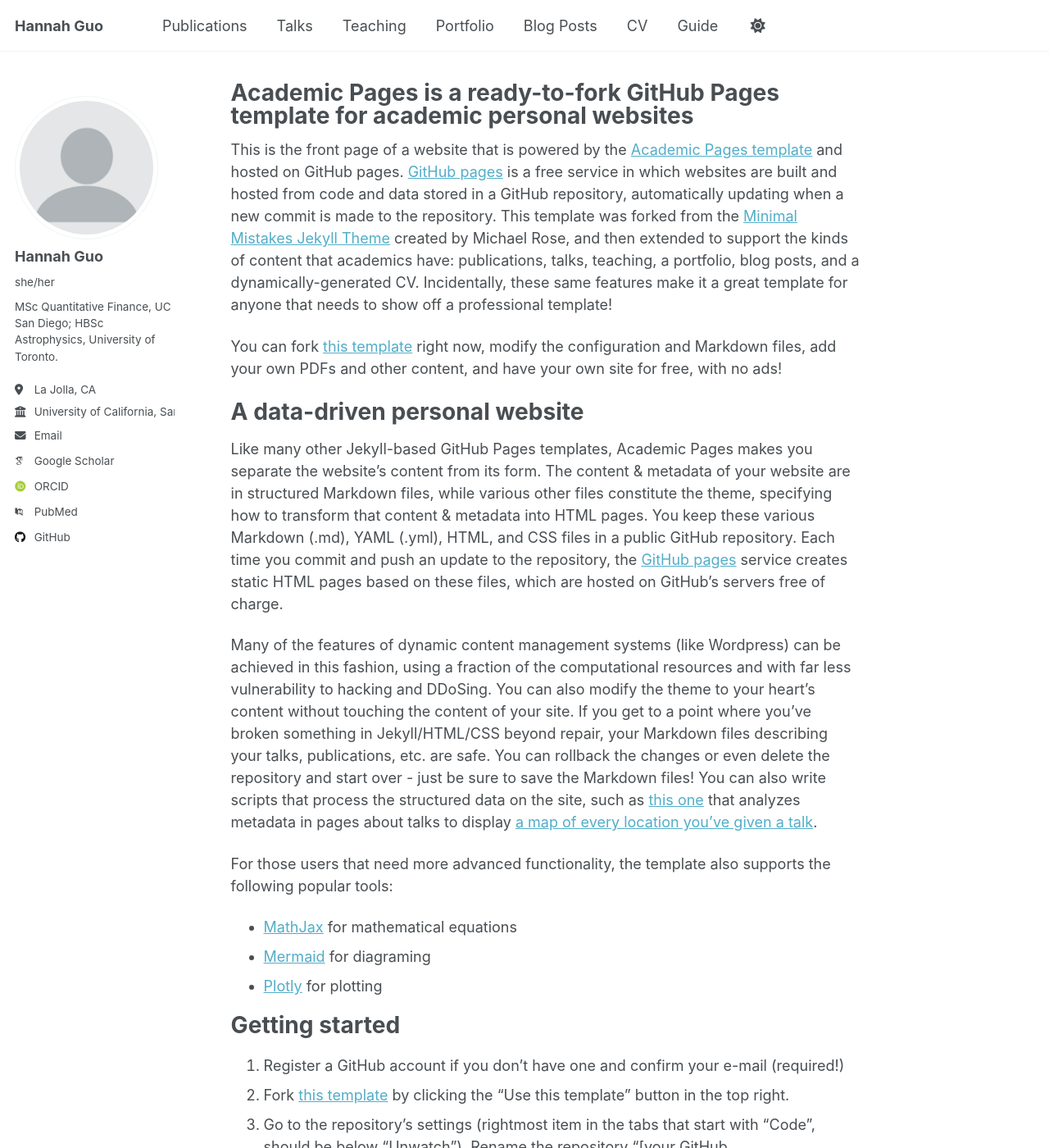
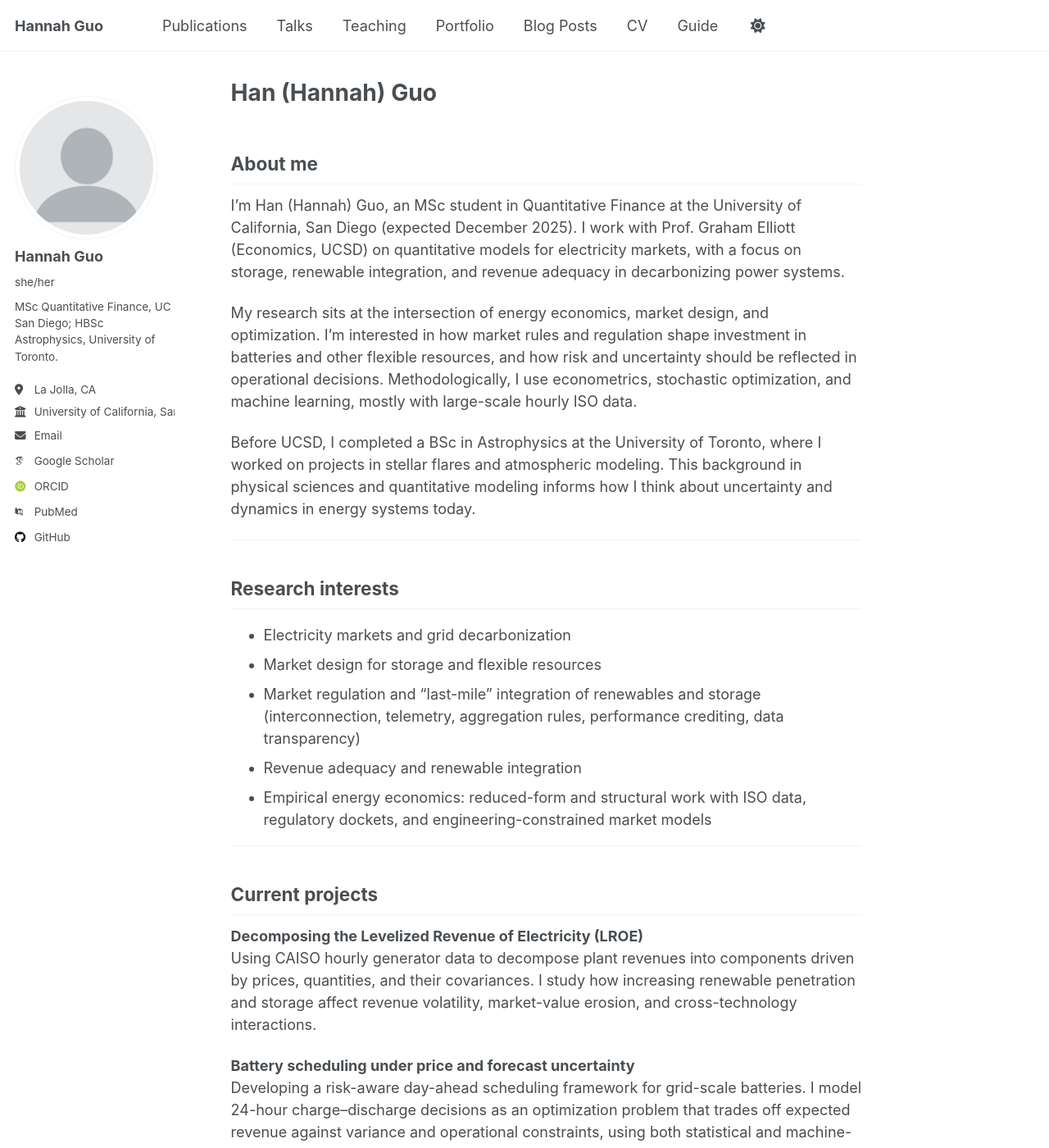
Before and after one commit to itshannahulu/itshannahulu.github.io, a Jekyll site: the page built from _pages/about.md, in a window 1280 px wide and 1400 px high. Shown: the whole window at 82% size. Built offline with Jekyll 4.4.1, drawn with Linux system fonts in a browser that asks for light colours; some web fonts are replaced; a script that is not in the unit is left out; some of the changed text lies outside the part shown.

Commit message:
Revise about page with personal details and research
Updated personal information and research interests in the about page.

```diff
--- a/_pages/about.md
+++ b/_pages/about.md
@@ -1,56 +1,63 @@
 ---
 permalink: /
-title: "Academic Pages is a ready-to-fork GitHub Pages template for academic personal websites"
+title: "Han (Hannah) Guo"
 author_profile: true
 redirect_from:
   - /about/
   - /about.html
 ---
 
-This is the front page of a website that is powered by the [Academic Pages template](https://github.com/academicpages/academicpages.github.io) and hosted on GitHub pages. [GitHub pages](https://pages.github.com) is a free service in which websites are built and hosted from code and data stored in a GitHub repository, automatically updating when a new commit is made to the repository. This template was forked from the [Minimal Mistakes Jekyll Theme](https://mmistakes.github.io/minimal-mistakes/) created by Michael Rose, and then extended to support the kinds of content that academics have: publications, talks, teaching, a portfolio, blog posts, and a dynamically-generated CV. Incidentally, these same features make it a great template for anyone that needs to show off a professional template!
+## About me
 
- You can fork [this template](https://github.com/academicpages/academicpages.github.io) right now, modify the configuration and Markdown files, add your own PDFs and other content, and have your own site for free, with no ads!
+I’m Han (Hannah) Guo, an MSc student in Quantitative Finance at the University of California, San Diego (expected December 2025). I work with Prof. Graham Elliott (Economics, UCSD) on quantitative models for electricity markets, with a focus on storage, renewable integration, and revenue adequacy in decarbonizing power systems.
 
-A data-driven personal website
-======
-Like many other Jekyll-based GitHub Pages templates, Academic Pages makes you separate the website's content from its form. The content & metadata of your website are in structured Markdown files, while various other files constitute the theme, specifying how to transform that content & metadata into HTML pages. You keep these various Markdown (.md), YAML (.yml), HTML, and CSS files in a public GitHub repository. Each time you commit and push an update to the repository, the [GitHub pages](https://pages.github.com/) service creates static HTML pages based on these files, which are hosted on GitHub's servers free of charge.
+My research sits at the intersection of energy economics, market design, and optimization. I’m interested in how market rules and regulation shape investment in batteries and other flexible resources, and how risk and uncertainty should be reflected in operational decisions. Methodologically, I use econometrics, stochastic optimization, and machine learning, mostly with large-scale hourly ISO data.
 
-Many of the features of dynamic content management systems (like Wordpress) can be achieved in this fashion, using a fraction of the computational resources and with far less vulnerability to hacking and DDoSing. You can also modify the theme to your heart's content without touching the content of your site. If you get to a point where you've broken something in Jekyll/HTML/CSS beyond repair, your Markdown files describing your talks, publications, etc. are safe. You can rollback the changes or even delete the repository and start over - just be sure to save the Markdown files! You can also write scripts that process the structured data on the site, such as [this one](https://github.com/academicpages/academicpages.github.io/blob/master/talkmap.ipynb) that analyzes metadata in pages about talks to display [a map of every location you've given a talk](https://academicpages.github.io/talkmap.html).
+Before UCSD, I completed a BSc in Astrophysics at the University of Toronto, where I worked on projects in stellar flares and atmospheric modeling. This background in physical sciences and quantitative modeling informs how I think about uncertainty and dynamics in energy systems today.
 
-For those users that need more advanced functionality, the template also supports the following popular tools:
-- [MathJax](https://www.mathjax.org/) for mathematical equations
-- [Mermaid](https://mermaid.js.org/) for diagraming
-- [Plotly](https://plotly.com/javascript/) for plotting
+---
 
-Getting started
-======
-1. Register a GitHub account if you don't have one and confirm your e-mail (required!)
-1. Fork [this template](https://github.com/academicpages/academicpages.github.io) by clicking the "Use this template" button in the top right.
-1. Go to the repository's settings (rightmost item in the tabs that start with "Code", should be below "Unwatch"). Rename the repository "[your GitHub username].github.io", which will also be your website's URL.
-1. Set site-wide configuration and create content & metadata (see below -- also see [this set of diffs](https://archive.is/3TPas) showing what files were changed to set up [an example site](https://getorg-testacct.github.io) for a user with the username "getorg-testacct")
-1. Upload any files (like PDFs, .zip files, etc.) to the files/ directory. They will appear at https://[your GitHub username].github.io/files/example.pdf.
-1. Check status by going to the repository settings, in the "GitHub pages" section
+## Research interests
 
-Site-wide configuration
-------
-The main configuration file for the site is in the base directory in [_config.yml](https://github.com/academicpages/academicpages.github.io/blob/master/_config.yml), which defines the content in the sidebars and other site-wide features. You will need to replace the default variables with ones about yourself and your site's github repository. The configuration file for the top menu is in [_data/navigation.yml](https://github.com/academicpages/academicpages.github.io/blob/master/_data/navigation.yml). For example, if you don't have a portfolio or blog posts, you can remove those items from that navigation.yml file to remove them from the header.
+- Electricity markets and grid decarbonization
+- Market design for storage and flexible resources
+- Market regulation and “last-mile” integration of renewables and storage (interconnection, telemetry, aggregation rules, performance crediting, data transparency)
+- Revenue adequacy and renewable integration
+- Empirical energy economics: reduced-form and structural work with ISO data, regulatory dockets, and engineering-constrained market models
 
-Create content & metadata
-------
-For site content, there is one Markdown file for each type of content, which are stored in directories like _publications, _talks, _posts, _teaching, or _pages. For example, each talk is a Markdown file in the [_talks directory](https://github.com/academicpages/academicpages.github.io/tree/master/_talks). At the top of each Markdown file is structured data in YAML about the talk, which the theme will parse to do lots of cool stuff. The same structured data about a talk is used to generate the list of talks on the [Talks page](https://academicpages.github.io/talks), each [individual page](https://academicpages.github.io/talks/2012-03-01-talk-1) for specific talks, the talks section for the [CV page](https://academicpages.github.io/cv), and the [map of places you've given a talk](https://academicpages.github.io/talkmap.html) (if you run this [python file](https://github.com/academicpages/academicpages.github.io/blob/master/talkmap.py) or [Jupyter notebook](https://github.com/academicpages/academicpages.github.io/blob/master/talkmap.ipynb), which creates the HTML for the map based on the contents of the _talks directory).
+---
 
-**Markdown generator**
+## Current projects
 
-The repository includes [a set of Jupyter notebooks](https://github.com/academicpages/academicpages.github.io/tree/master/markdown_generator
-) that converts a CSV containing structured data about talks or presentations into individual Markdown files that will be properly formatted for the Academic Pages template. The sample CSVs in that directory are the ones I used to create my own personal website at stuartgeiger.com. My usual workflow is that I keep a spreadsheet of my publications and talks, then run the code in these notebooks to generate the Markdown files, then commit and push them to the GitHub repository.
+**Decomposing the Levelized Revenue of Electricity (LROE)**
+Using CAISO hourly generator data to decompose plant revenues into components driven by prices, quantities, and their covariances. I study how increasing renewable penetration and storage affect revenue volatility, market-value erosion, and cross-technology interactions.
 
-How to edit your site's GitHub repository
-------
-Many people use a git client to create files on their local computer and then push them to GitHub's servers. If you are not familiar with git, you can directly edit these configuration and Markdown files directly in the github.com interface. Navigate to a file (like [this one](https://github.com/academicpages/academicpages.github.io/blob/master/_talks/2012-03-01-talk-1.md) and click the pencil icon in the top right of the content preview (to the right of the "Raw | Blame | History" buttons). You can delete a file by clicking the trashcan icon to the right of the pencil icon. You can also create new files or upload files by navigating to a directory and clicking the "Create new file" or "Upload files" buttons.
+**Battery scheduling under price and forecast uncertainty**
+Developing a risk-aware day-ahead scheduling framework for grid-scale batteries. I model 24-hour charge–discharge decisions as an optimization problem that trades off expected revenue against variance and operational constraints, using both statistical and machine-learning price forecasts.
 
-Example: editing a Markdown file for a talk
-![Editing a Markdown file for a talk](/images/editing-talk.png)
+**Spatially optimized forage cultivation in alpine grasslands**
+Coauthoring a paper that combines ecological data, remote sensing, and multi-criteria optimization to identify forage cultivation zones that reconcile livestock production with wildlife conservation on the Tibetan Plateau.
 
-For more info
-------
-More info about configuring Academic Pages can be found in [the guide](https://academicpages.github.io/markdown/), the [growing wiki](https://github.com/academicpages/academicpages.github.io/wiki), and you can always [ask a question on GitHub](https://github.com/academicpages/academicpages.github.io/discussions). The [guides for the Minimal Mistakes theme](https://mmistakes.github.io/minimal-mistakes/docs/configuration/) (which this theme was forked from) might also be helpful.
+---
+
+## Publications and manuscripts
+
+- *Spatially Optimized Forage Cultivation Reconciles Livestock Production and Wildlife Conservation in Alpine Grasslands* — under review at *Agricultural Systems* (coauthor).
+- *Decomposing the Levelized Revenue of Electricity* — manuscript in preparation with G. Elliott.
+- *Battery Scheduling under Forecast Uncertainty in Wholesale Electricity Markets* — working paper.
+
+A full and updated list is available on the [Publications](/publications/) page.
+
+---
+
+## News
+
+- **2025** – Manuscript on spatially optimized forage cultivation submitted to *Agricultural Systems*.
+- **2025** – Developed a 24-hour risk-aware battery scheduling model for CAISO prices as part of my capstone research.
+- **2024–2025** – Began LROE and revenue decomposition project with Prof. Elliott using 2012–2024 CAISO data.
+
+---
+
+## Looking ahead
+
+I am preparing PhD applications for Fall 2026 entry in economics, public policy, and management science & engineering, with a focus on power systems, market design, and the clean energy transition. I’m excited about work that connects rigorous quantitative modeling with practical questions of how to design electricity markets that support deep decarbonization.
```
